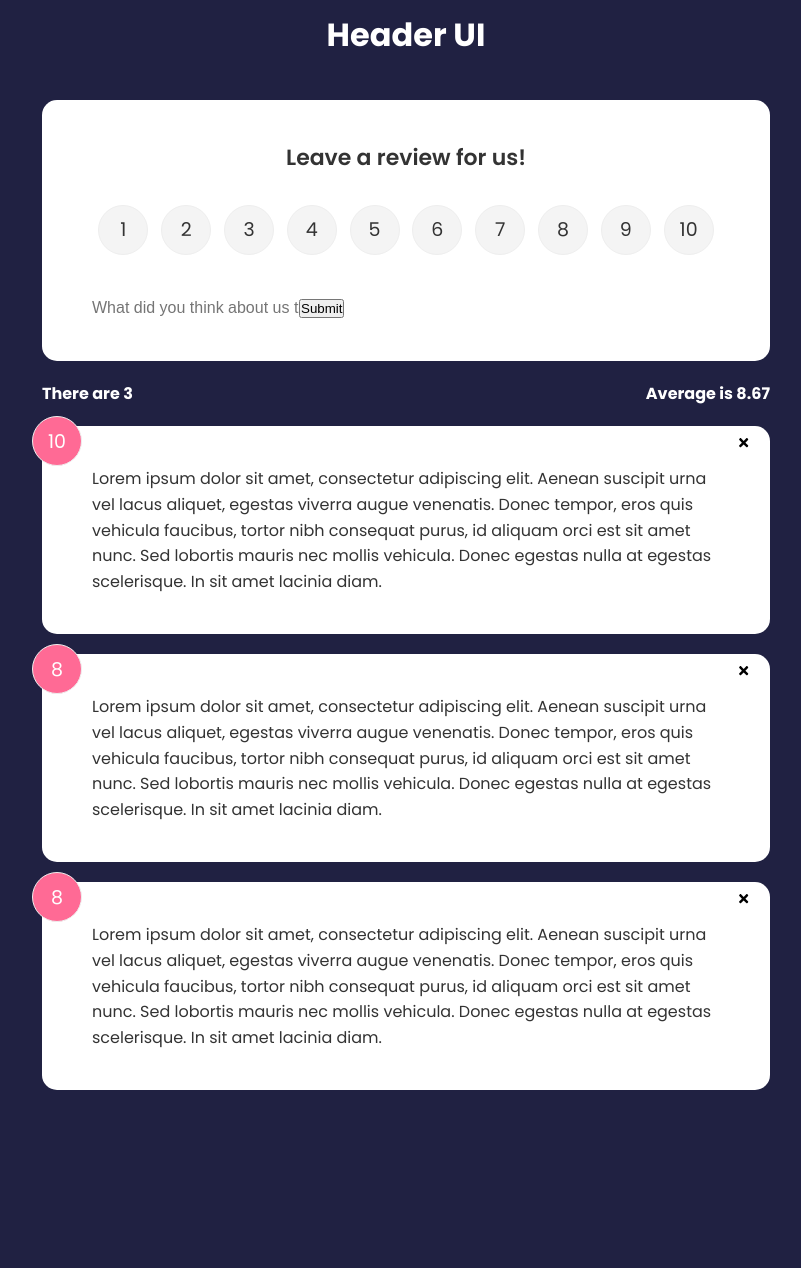
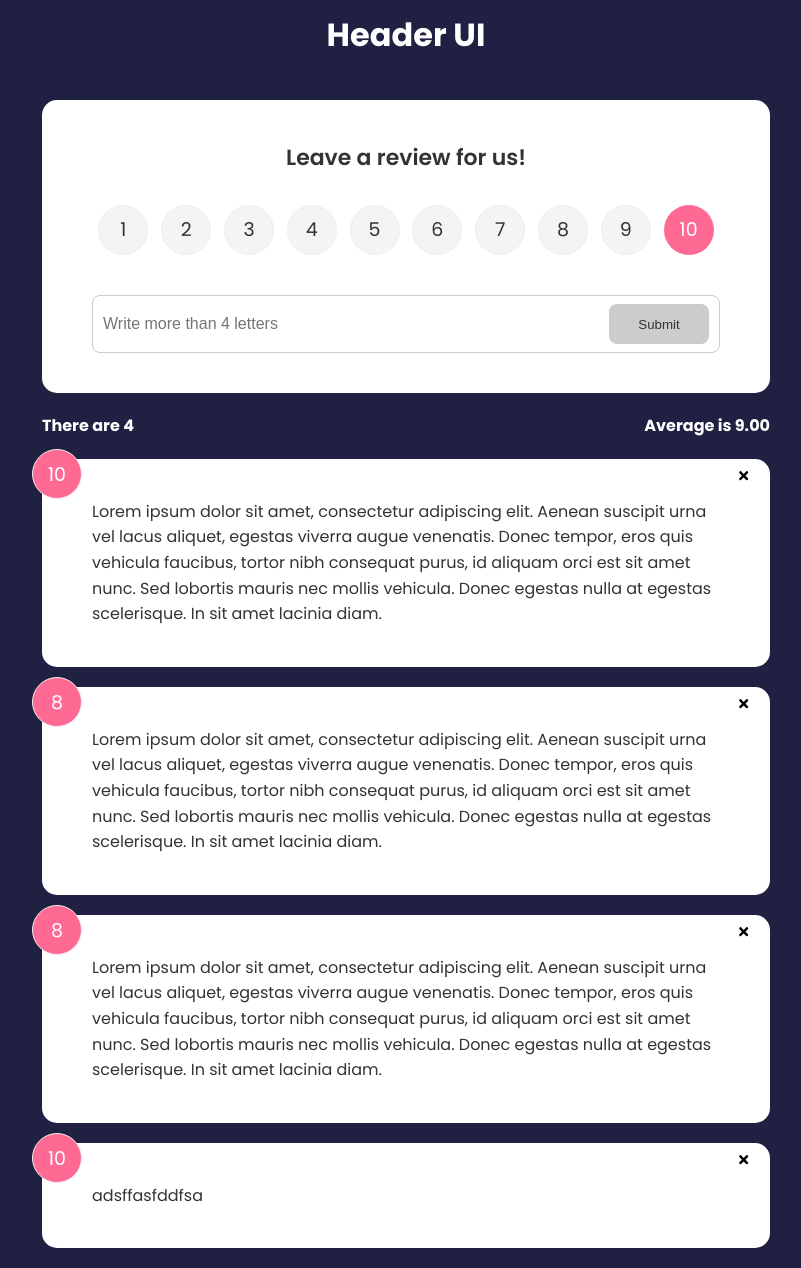
Before and after one commit to Gantthebant/FeedbackApp, a React (Create React App) app: page / in a window 1280 px wide. Shown: the whole page, without its empty margins (234-1035 px from the left). Before the commit the page ends 1110 px from the top, so only its background shows below. Built offline with nearby package versions, Linux system fonts and the light colour scheme; data requests are answered from the project's data file; the HTML template or start-up script is replaced by a standard one.

Commit message:
submit data to db works

```diff
--- a/db.json
+++ b/db.json
@@ -14,6 +14,11 @@
       "id": 3,
       "rating": 8,
       "text": "Lorem ipsum dolor sit amet, consectetur adipiscing elit. Aenean suscipit urna vel lacus aliquet, egestas viverra augue venenatis. Donec tempor, eros quis vehicula faucibus, tortor nibh consequat purus, id aliquam orci est sit amet nunc. Sed lobortis mauris nec mollis vehicula. Donec egestas nulla at egestas scelerisque. In sit amet lacinia diam."
+    },
+    {
+      "rating": 10,
+      "text": "adsffasfddfsa",
+      "id": 4
     }
   ]
 }
--- a/src/components/FeedbackForm.js
+++ b/src/components/FeedbackForm.js
@@ -1,17 +1,37 @@
-import { useState } from 'react';
+import { useState, useContext } from 'react';
+import FeedbackAppContext from '../context/FeedbackAppContext';
 
 import Rating from './Rating';
+import FormButton from './FormButton';
 
 function FeedbackForm() {
-    const [select, setSelect] = useState();
+
+    const {addReview} = useContext(FeedbackAppContext);
+
+    const [rating, setRating] = useState(10);
     const [text, setText] = useState();
+    const [btnDisabled, setBtnDisabled] = useState(true);
 
     const handleSubmit = (e) => {
         e.preventDefault();
-        console.log(text , select);
+
+        const newReview = {
+            rating,
+            text,
+        };
+
+        addReview(newReview);
+        setText('');
     }
 
-    const handleText = (e) => {
+    const handleButton = (e) => {
+        if(e.target.value.trim() < 5 && rating === undefined) {
+            setBtnDisabled(true);
+        }
+
+        if(e.target.value.length >= 5 && rating !== undefined) {
+            setBtnDisabled(false);
+        }
         setText(e.target.value);
     }
 
@@ -19,10 +39,12 @@ function FeedbackForm() {
         <div className="card">
             <form onSubmit={handleSubmit}>
                 <h2> Leave a review for us!</h2>
-                    <Rating select={(rating) => {setSelect(rating)}}/>
-                    <div>
-                        <input type='text' placeholder='What did you think about us today?' onChange={handleText}></input>
-                        <button>Submit</button>
+                    <Rating select={(rating) => {setRating(rating)}}/>
+                    <div className="input-group">
+                        <input type='text' placeholder='Write more than 4 letters' onChange={handleButton}></input>
+                        <button type='submit' disabled={btnDisabled} className={`btn btn-primary`}>
+                            Submit
+                        </button>
                     </div>
             </form>
 
--- /dev/null
+++ b/src/components/FormButton.js
@@ -0,0 +1,9 @@
+function FormButton({children, disabled}) {
+    return (
+        <button type='submit' disabled={disabled} className={`btn btn-primary`}>
+            {children}
+        </button>
+    )
+}
+
+export default FormButton;
--- a/src/components/Rating.js
+++ b/src/components/Rating.js
@@ -2,7 +2,7 @@ import {useState} from 'react';
 
 function Rating({select}) {
 
-    const [selected, setSelected] = useState();
+    const [selected, setSelected] = useState(10);
 
     const handleChange = (e) => {
         select(+e.currentTarget.value);
--- a/src/context/FeedbackAppContext.js
+++ b/src/context/FeedbackAppContext.js
@@ -28,9 +28,25 @@ export const FeedbackProvider = ({children}) => {
         }));
     };
 
+    const addReview = async(review) => {
+
+        const response = await fetch('http://127.0.0.1:5000/feedback/', {
+            method: 'POST',
+            headers: {
+                'Content-Type': 'application/json'
+            },
+            body: JSON.stringify(review)
+        })
+
+        const data = await response.json();
+
+        setFeedbackData([data, ...feedbackData]);{}
+    }
+
     return <FeedbackAppContext.Provider value={{
         feedbackData,
         deleteReview,
+        addReview,
 
     }}>
         {children}
```
